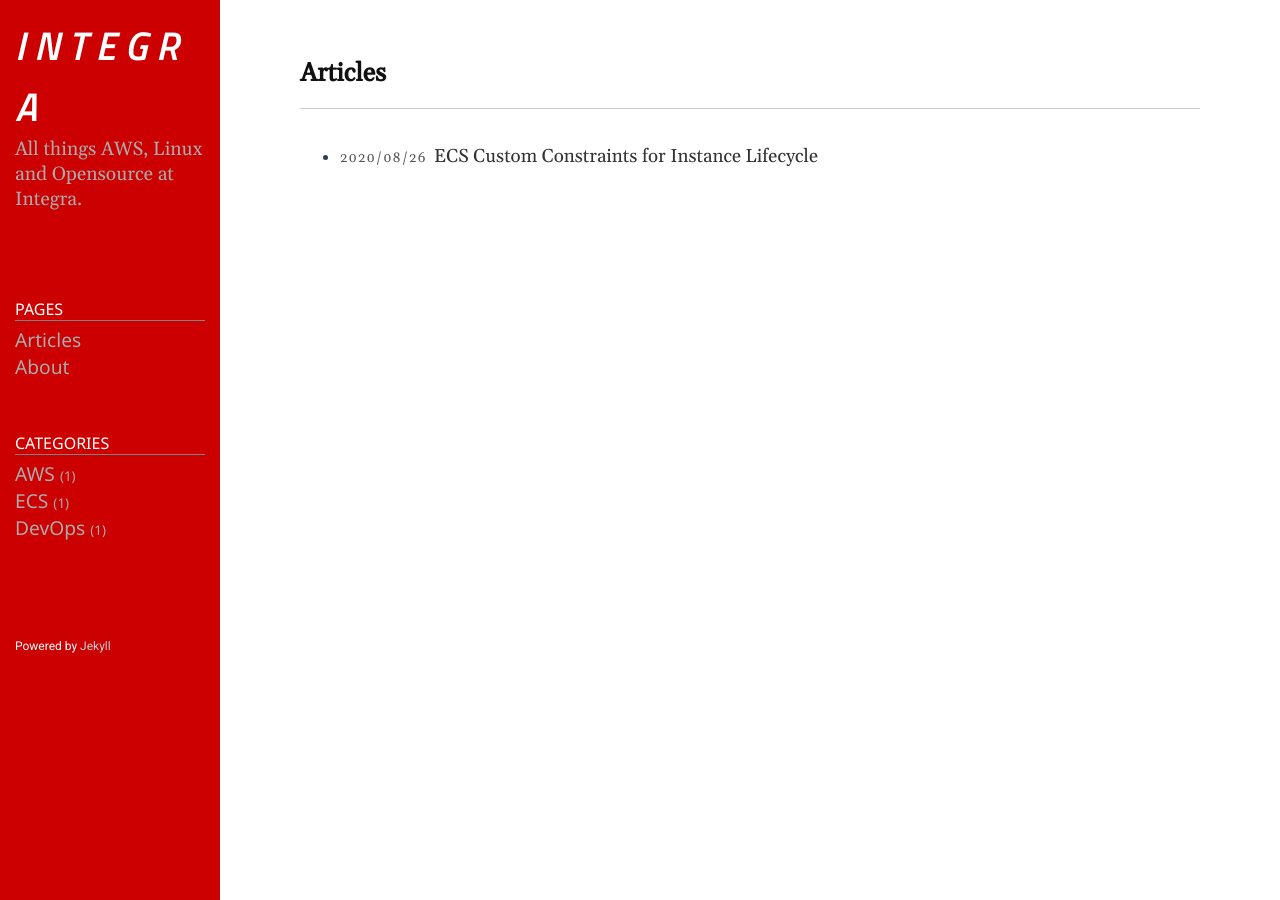
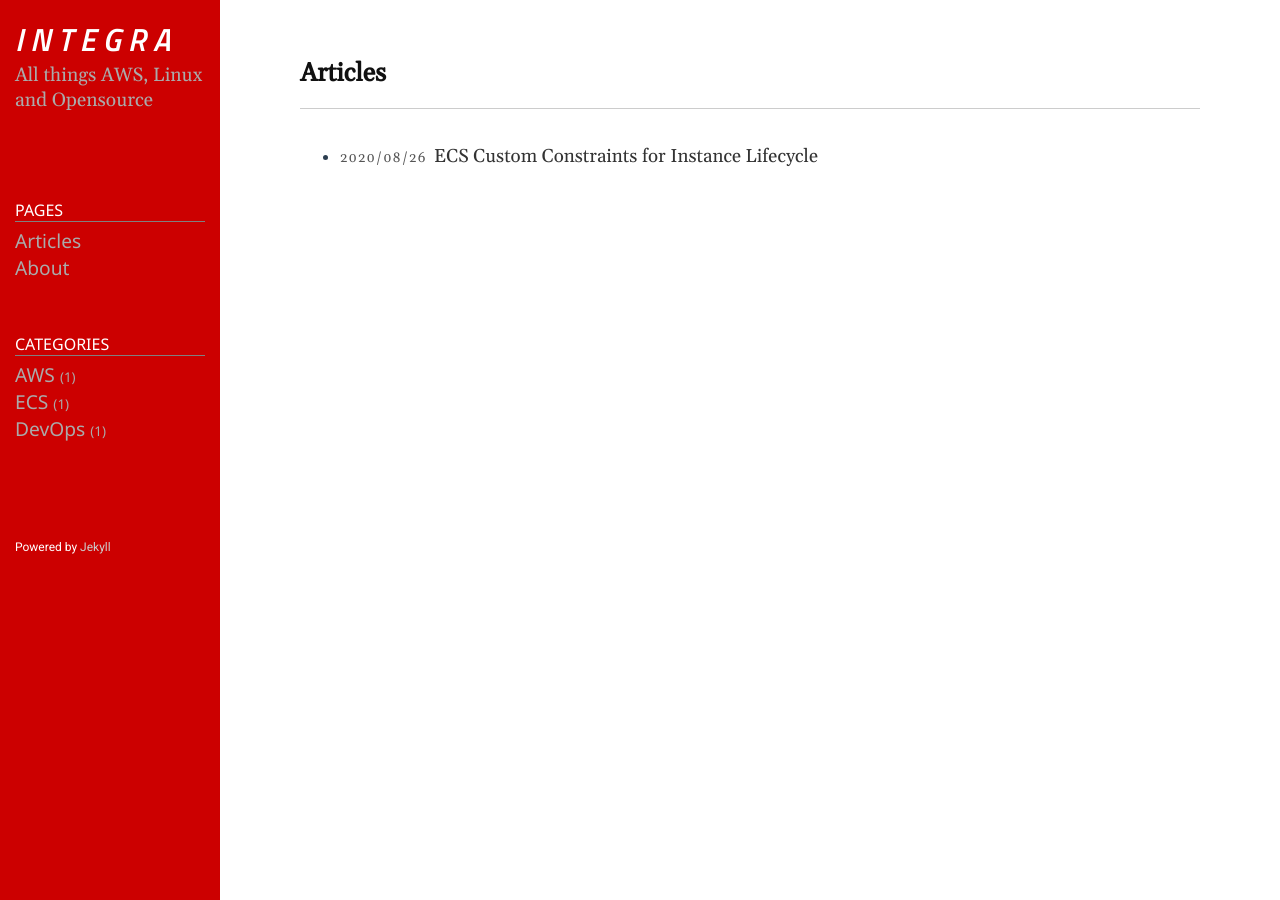
Before and after one commit to integratechfze/integratechfze.github.io, a Jekyll site: the page built from index.md, in a window 1280 px wide. Built offline with Jekyll 4.4.1, drawn with Linux system fonts in a browser that asks for light colours.

```diff
--- a/_config.yml
+++ b/_config.yml
@@ -21,7 +21,7 @@
 title:  I N T E G R A
 email: tech@integratech.ae
 description: >- # this means to ignore newlines until "baseurl:"
-  All things AWS, Linux and Opensource at Integra.
+  All things AWS, Linux and Opensource
 # baseurl: "/" # the subpath of your site, e.g. /blog
 # url: "http://ejjoo.github.io" # the base hostname & protocol for your site, e.g. http://example.com
 url: 'https://blog.integratech.io'
--- a/public/css/style.css
+++ b/public/css/style.css
@@ -113,7 +113,7 @@
 }
 
 .sidebar-brand > a {
-	font-size: 250%;
+	font-size: 200%;
 	font-family: 'Titillium Web';
 	color: #fff;
 }
```
